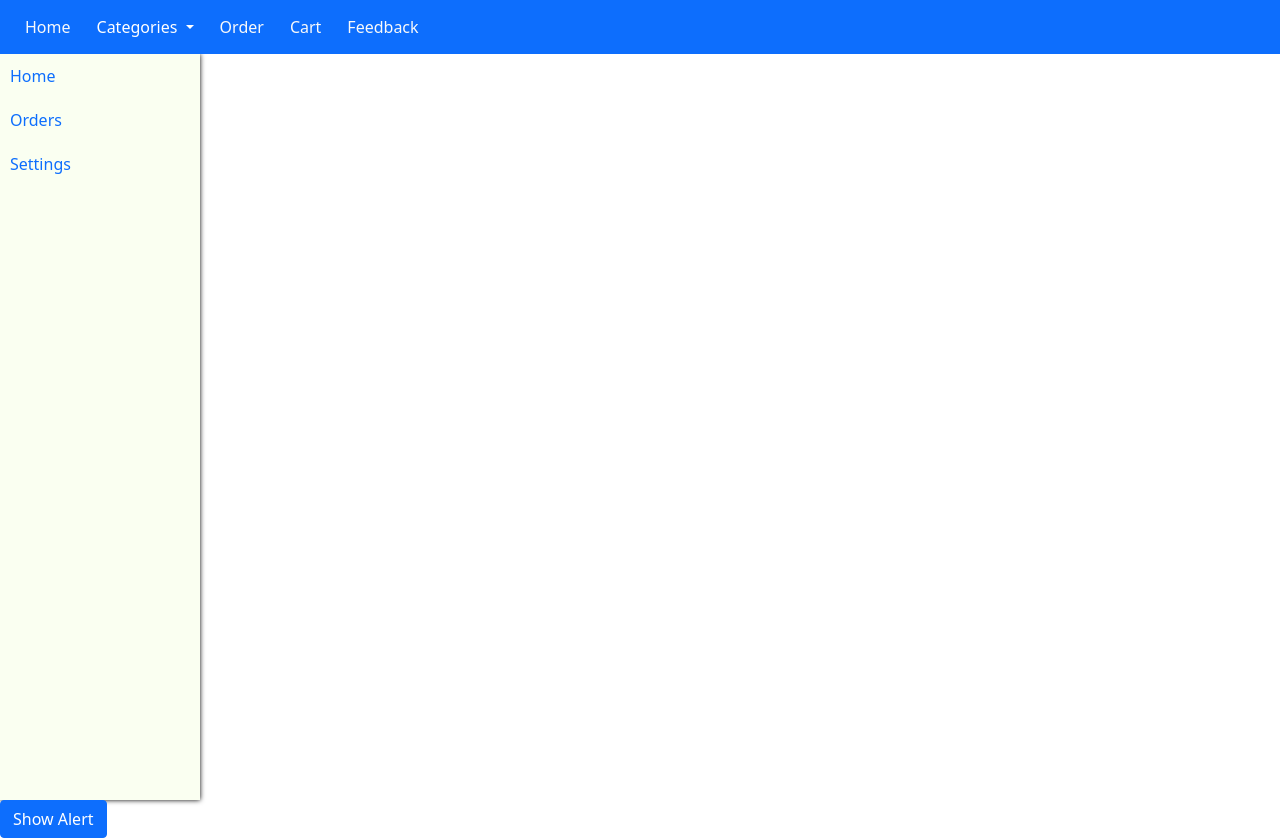
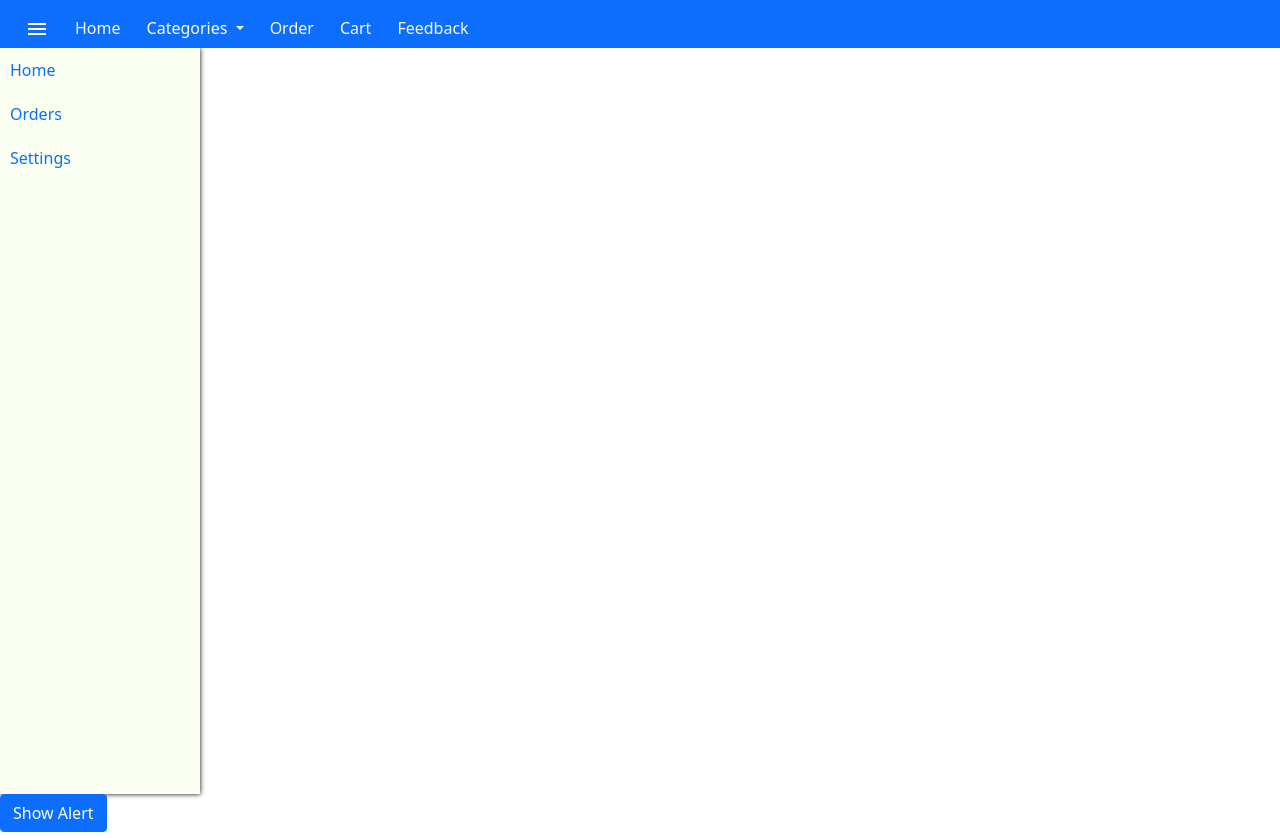
Before and after one commit to sithtraly/learn-HTML, a plain HTML site: page pages/home2.html in a window 1280 px wide. Drawn offline with nearby package versions, Linux system fonts and the light colour scheme.

Commit message:
Hide/show sidebar

```diff
--- a/assets/css/sidebar.css
+++ b/assets/css/sidebar.css
@@ -6,6 +6,8 @@
   /* padding: 10px; */
   display: flex;
   flex-direction: column;
+  transition: 1000ms;
+  overflow-x: hidden;
 }
 
 .sidebar a {
@@ -17,3 +19,7 @@
 .sidebar a:hover {
   background: hsl(120, 100%, 87%);
 }
+
+.sidebar.hide {
+  width: 0;
+}
--- a/assets/js/main.js
+++ b/assets/js/main.js
@@ -31,3 +31,13 @@ function showAlert() {
   }
   else el.classList.add('d-none')
 }
+
+
+function toggleSidebar() {
+  const sidebar = document.getElementById('sidebar')
+  if (sidebar.classList.contains('hide')) {
+    sidebar.classList.remove('hide')
+  } else {
+    sidebar.classList.add('hide')
+  }
+}
--- a/pages/home2.html
+++ b/pages/home2.html
@@ -5,7 +5,7 @@
   <meta charset="UTF-8">
   <meta name="viewport" content="width=device-width, initial-scale=1.0">
   <title>Home using bootstrap</title>
-  <!-- <link rel="stylesheet" href="/assets/css/style.css"> -->
+  <link rel="stylesheet" href="/assets/css/style.css">
   <link rel="stylesheet" href="/assets/css/bootstrap.min.css">
   <link rel="stylesheet" href="/assets/css/sidebar.css">
   <style>
@@ -21,9 +21,10 @@
 <body>
   <nav class="navbar navbar-primary bg-primary">
     <div class="container-fluid justify-content-start">
+      <button class="btn" onclick="toggleSidebar()">
+        <span class="material-symbols-outlined text-white">menu</span>
+      </button>
       <a href="#" class="text-light btn">Home</a>
-
-
 
       <div class="dropdown">
         <button class="btn btn-primay text-white dropdown-toggle" type="button"
@@ -37,15 +38,13 @@
         </ul>
       </div>
 
-
-
       <a href="#" class="text-light btn">Order</a>
       <a href="#" class="text-light btn">Cart</a>
       <a href="#" class="text-light btn">Feedback</a>
     </div>
   </nav>
 
-  <aside class="sidebar">
+  <aside class="sidebar" id="sidebar">
     <a href="#">Home</a>
     <a href="#">Orders</a>
     <a href="#">Settings</a>
```
